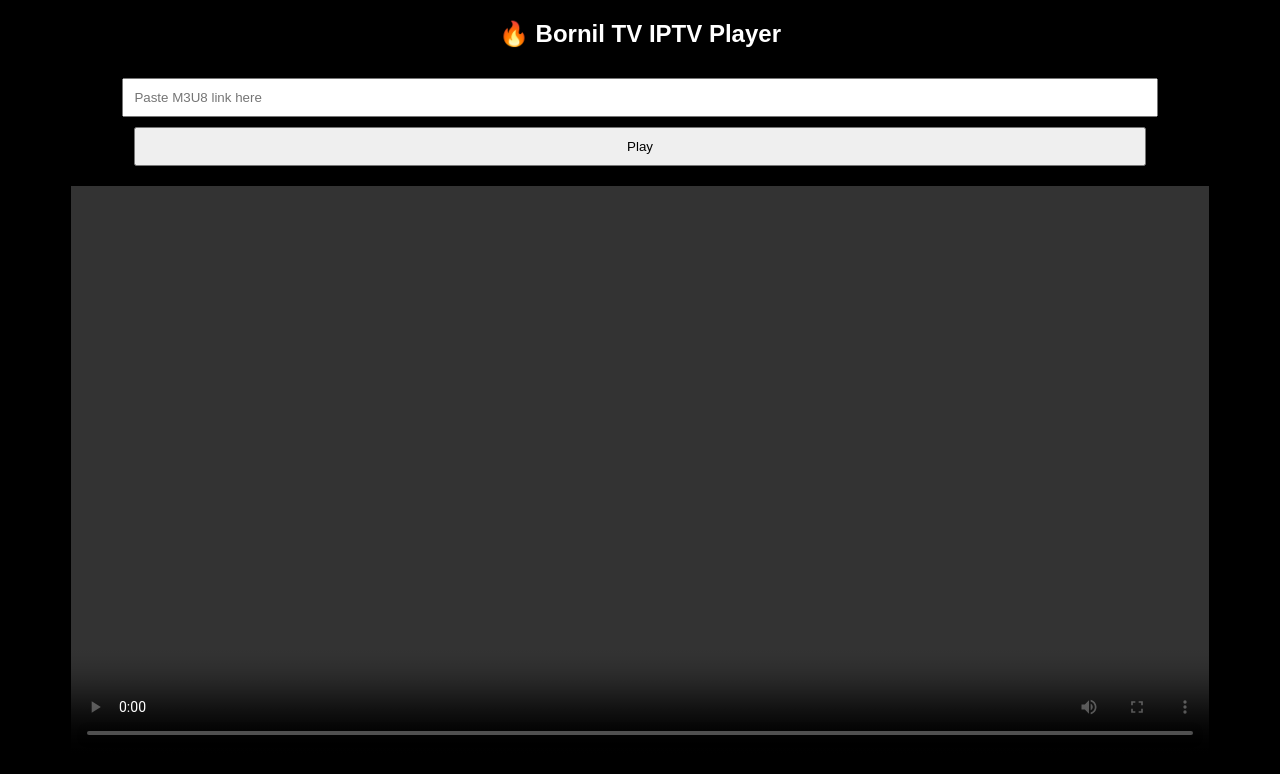
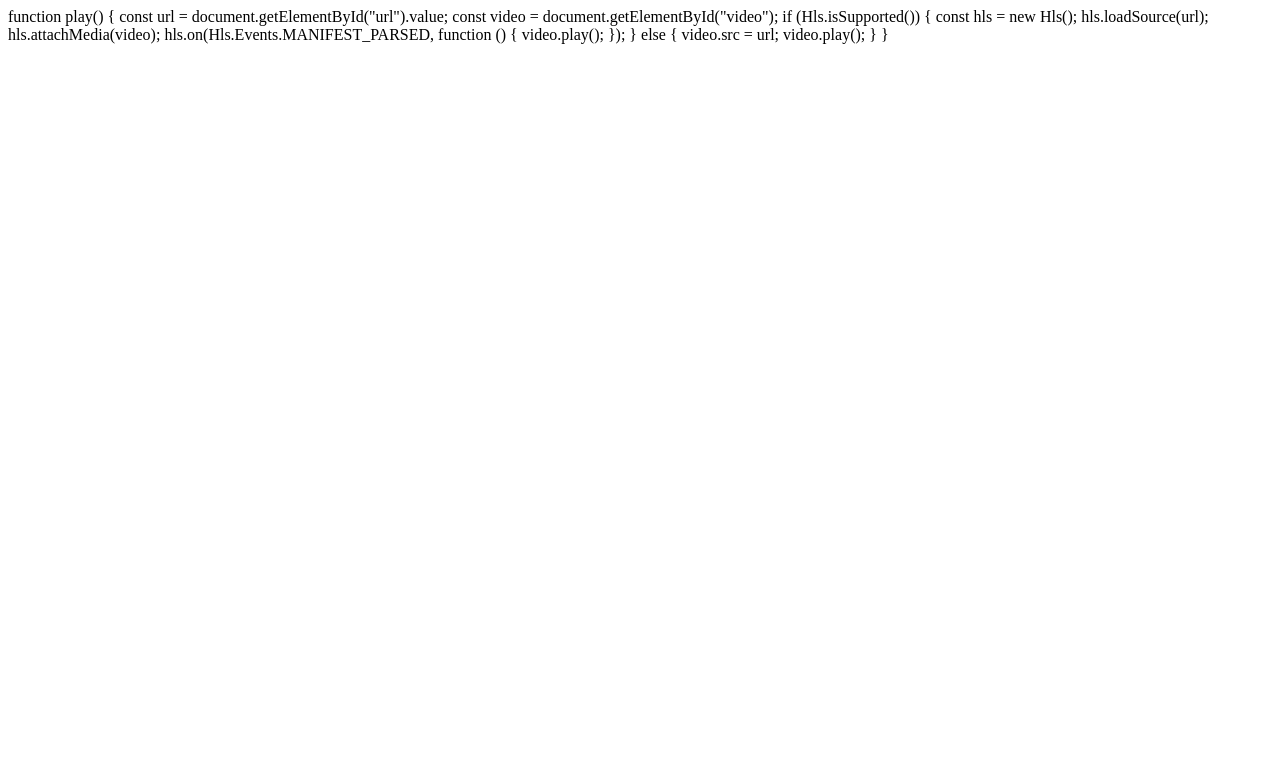
Before and after one commit to bulletbornil-tech/Bornil-Tv, a website: page public/index.html in a window 1280 px wide. Drawn offline with nearby package versions, Linux system fonts and the light colour scheme.

Commit message:
Update index.html

```diff
--- a/public/index.html
+++ b/public/index.html
@@ -1,43 +1,3 @@
-<!DOCTYPE html>
-<html>
-<head>
-  <title>Bornil TV</title>
-  <style>
-    body {
-      background: black;
-      color: white;
-      text-align: center;
-      font-family: Arial;
-    }
-
-    input, button {
-      padding: 10px;
-      width: 80%;
-      margin-top: 10px;
-    }
-
-    video {
-      width: 90%;
-      margin-top: 20px;
-    }
-  </style>
-</head>
-
-<body>
-
-<h2>🔥 Bornil TV IPTV Player</h2>
-
-<input id="url" placeholder="Paste M3U8 link here">
-<br>
-<button onclick="play()">Play</button>
-
-<br>
-
-<video id="video" controls autoplay></video>
-
-<script src="https://cdn.jsdelivr.net/npm/hls.js@latest"></script>
-
-<script>
 function play() {
   const url = document.getElementById("url").value;
   const video = document.getElementById("video");
@@ -46,12 +6,11 @@
     const hls = new Hls();
     hls.loadSource(url);
     hls.attachMedia(video);
-  }
-  else if (video.canPlayType("application/vnd.apple.mpegurl")) {
+    hls.on(Hls.Events.MANIFEST_PARSED, function () {
+      video.play();
+    });
+  } else {
     video.src = url;
+    video.play();
   }
 }
-</script>
-
-</body>
-</html>
```
